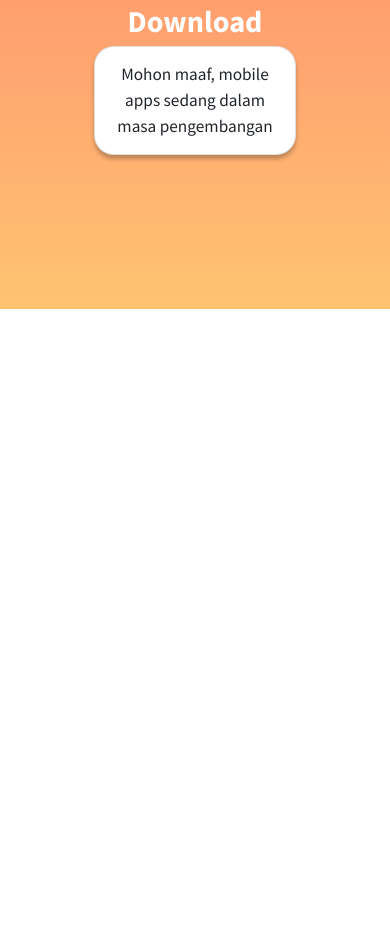
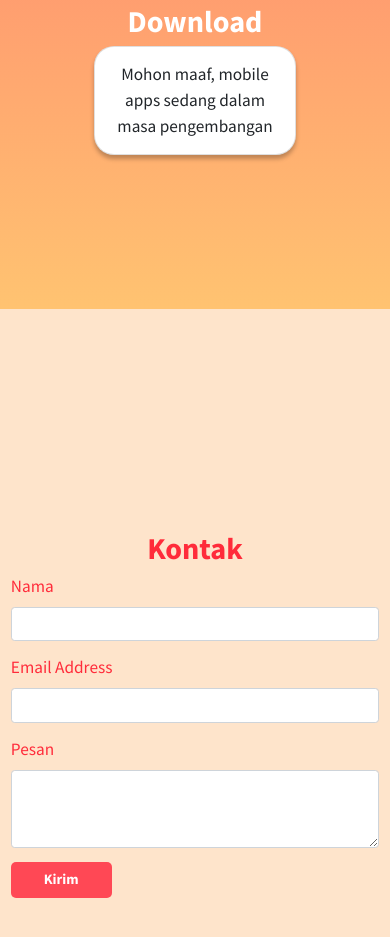
Before and after one commit to SulistiyoJanuar/warungtiyo, a plain HTML site: page index.html in a window 390 px wide. Shown: the part 2223-3160 px from the top of the page. Before the commit the page ends 2532 px from the top, so only its background shows below. Drawn offline with nearby package versions, Linux system fonts and the light colour scheme.

Commit message:
add form section

```diff
--- a/css/responsive.css
+++ b/css/responsive.css
@@ -28,4 +28,8 @@
   .download-tagline {
     padding-bottom: 8rem;
   }
+
+  #contact h2 {
+    margin-top: 60%;
+  }
 }
--- a/css/style.css
+++ b/css/style.css
@@ -10,6 +10,11 @@ body {
 
 .navbar .navbar-nav .nav-link {
   color: #fff;
+}
+
+.nav-color {
+  background-color: #ff2b3a;
+  transition: ease-in-out 1s;
 }
 
 /* Hero Section */
@@ -90,3 +95,36 @@ body {
 .card-text {
   font-size: 1.2rem;
 }
+
+/* Kontak */
+#contact {
+  height: 100vh;
+  background-color: #fee4cb;
+}
+
+#contact h2 {
+  font-weight: 700;
+  margin-top: 10%;
+  color: #ff2b3a;
+  font-size: 2.1rem;
+}
+
+.form-label {
+  color: #ff2b3a;
+  font-size: 1.2rem;
+}
+
+.button-form {
+  font-weight: 700;
+  border: none;
+  color: #fff;
+  background-color: #ff4855;
+  height: 2.5rem;
+  width: 7rem;
+  border-radius: 5px;
+}
+
+.button-form:hover {
+  color: #ff4855;
+  background-color: #fff;
+}
--- a/index.html
+++ b/index.html
@@ -26,7 +26,7 @@
   </head>
   <body>
     <!-- Navbar -->
-    <nav class="navbar navbar-expand-lg navbar-dark bg-transparent fixed-top" data-aos="fade-down" data-aos-duration="600">
+    <nav class="navbar navbar-expand-lg navbar-dark bg-transparent fixed-top" data-aos="fade-down" data-aos-duration="1000">
       <div class="container">
         <a class="navbar-brand" href="#">WarungTiyo</a>
         <button class="navbar-toggler" type="button" data-bs-toggle="collapse" data-bs-target="#navbarNav" aria-controls="navbarNav" aria-expanded="false" aria-label="Toggle navigation">
@@ -44,7 +44,7 @@
               <a class="nav-link" href="#download">Download</a>
             </li>
             <li class="nav-item">
-              <a class="nav-link" href="#">Kontak</a>
+              <a class="nav-link" href="#contact">Kontak</a>
             </li>
           </ul>
         </div>
@@ -56,10 +56,10 @@
     <section id="hero">
       <div class="container h-100">
         <div class="row h-100">
-          <div class="col-md-6 jumbotron-image my-auto" data-aos="zoom-in" data-aos-duration="800">
+          <div class="col-md-6 jumbotron-image my-auto" data-aos="zoom-in" data-aos-duration="1000" data-aos-delay="200">
             <img src="img/jumbotron-image.png" alt="" class="img-fluid" />
           </div>
-          <div class="col-md-6 my-auto hero-tagline text-center" data-aos="fade-left" data-aos-duration="800" data-aos-delay="200">
+          <div class="col-md-6 my-auto hero-tagline text-center" data-aos="fade-left" data-aos-duration="1000" data-aos-delay="400">
             <h1>
               Warung Tiyo, <br />
               Harga Murah Tapi <br />
@@ -84,7 +84,7 @@
     <section id="about">
       <div class="container h-100">
         <div class="row h-100">
-          <div class="col-md-6 my-auto about-tagline text-center" data-aos="fade-right" data-aos-duration="800">
+          <div class="col-md-6 my-auto about-tagline text-center" data-aos="fade-right" data-aos-duration="1000">
             <h2>Tentang Kami</h2>
             <p>
               Warung tiyo adalah warung yang berada <br />
@@ -96,7 +96,7 @@
               di tawarkan cukup terjangkau.
             </p>
           </div>
-          <div class="col-md-6 about-image my-auto" data-aos="zoom-in" data-aos-duration="1000">
+          <div class="col-md-6 about-image my-auto" data-aos="zoom-in" data-aos-duration="1000" data-aos-delay="200">
             <img src="img/Tentang.png" alt="" class="img-fluid" />
           </div>
         </div>
@@ -108,10 +108,10 @@
     <section id="download">
       <div class="container h-100">
         <div class="row h-100">
-          <div class="col-md-6 download-image my-auto" data-aos="zoom-in" data-aos-duration="800">
+          <div class="col-md-6 download-image my-auto" data-aos="zoom-in" data-aos-duration="1000">
             <img src="img/Download.png" alt="" class="img-fluid" />
           </div>
-          <div class="col-md-6 my-auto download-tagline text-center" data-aos="flip-right" data-aos-duration="1000">
+          <div class="col-md-6 my-auto download-tagline text-center" data-aos="flip-right" data-aos-duration="1000" data-aos-delay="200">
             <h2>Download</h2>
 
             <div class="card text-center mx-auto" style="width: 14rem">
@@ -129,6 +129,41 @@
     </section>
     <!-- Akhir About -->
 
+    <!-- Form -->
+    <section id="contact">
+      <div class="container">
+        <div class="row text-center">
+          <div class="col">
+            <h2>Kontak</h2>
+          </div>
+        </div>
+        <div class="row justify-content-center">
+          <div class="col-md-6">
+            <form name="contact-form" class="my-auto">
+              <div class="mb-3">
+                <label for="name" class="form-label">Nama</label>
+                <input type="text" class="form-control" id="name" aria-describedby="name" name="nama" />
+              </div>
+              <div class="mb-3">
+                <label for="name" class="form-label">Email Address</label>
+                <input type="text" class="form-control" id="name" aria-describedby="name" name="email" />
+              </div>
+
+              <div class="mb-3">
+                <label for="pesan" class="form-label">Pesan</label>
+                <textarea class="form-control" id="pesan" rows="3" name="pesan"></textarea>
+              </div>
+              <button type="submit" class="button-form btn-kirim">Kirim</button>
+            </form>
+          </div>
+        </div>
+      </div>
+    </section>
+    <!-- Akhir Form -->
+
+    <!-- My JS -->
+    <script src="js/script.js"></script>
+
     <!-- AOS effect -->
     <script src="https://unpkg.com/aos@next/dist/aos.js"></script>
     <script>
--- /dev/null
+++ b/js/script.js
@@ -0,0 +1,9 @@
+const navbar = document.getElementsByTagName("nav")[0];
+window.addEventListener("scroll", function () {
+  console.log(window.scrollY);
+  if (window.scrollY > 1) {
+    navbar.classList.replace("bg-transparent", "nav-color");
+  } else if (this.window.scrollY <= 0) {
+    navbar.classList.replace("nav-color", "bg-transparent");
+  }
+});
```
